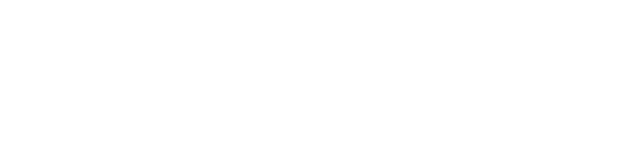
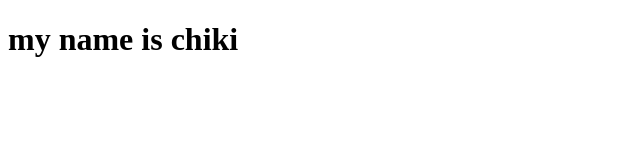
Before and after one commit to Shineri/Devjam-project-, a plain HTML site: page project.html in a window 1280 px wide. Shown: the whole page, without its empty margins (0-640 px from the left). Drawn offline with Linux system fonts and the light colour scheme.

Commit message:
Initial commit

```diff
--- a/project.html
+++ b/project.html
@@ -7,6 +7,7 @@
     <title>Document</title>
 </head>
 <body>
+    <h1>my name is chiki</h1>
 
 </body>
 </html>
```
